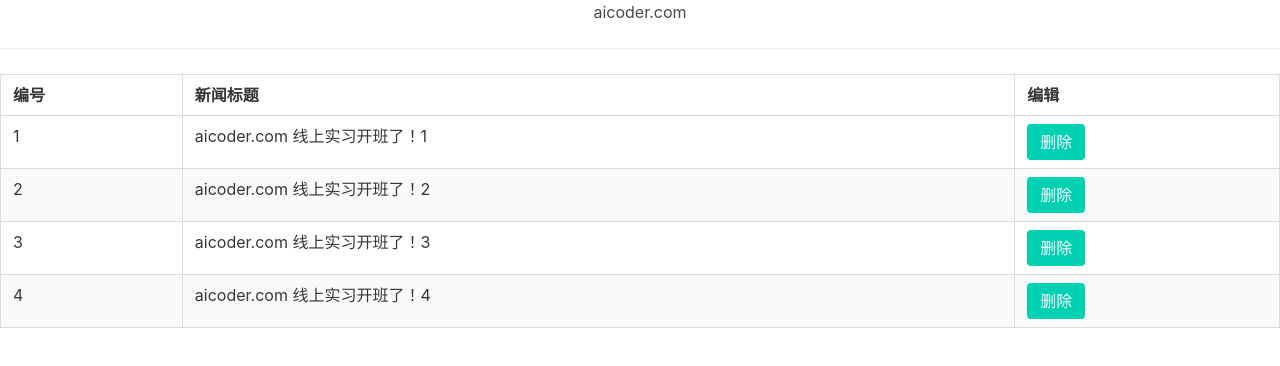
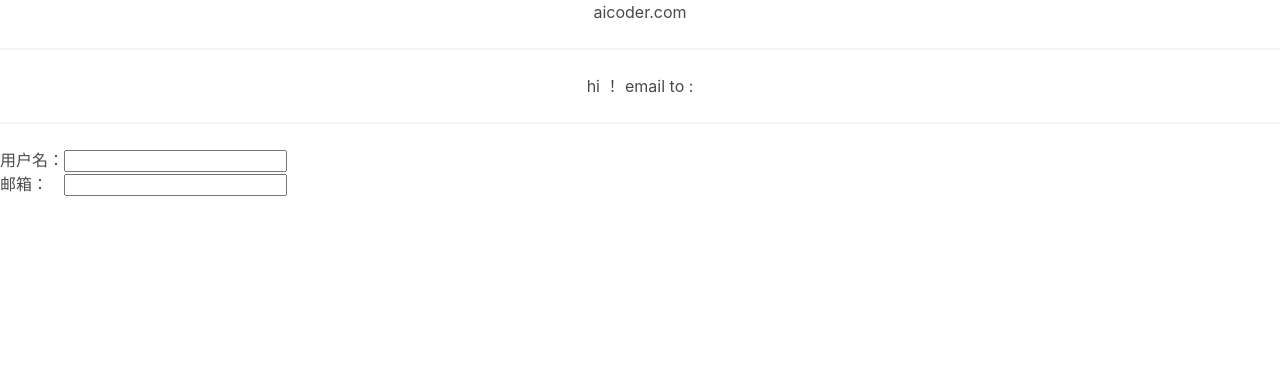
Before and after one commit to malun666/reactdemos, a React (Create React App) app: page / in a window 1280 px wide. Shown: the top 366 px of the page. Built offline with nearby package versions, Linux system fonts and the light colour scheme.

Commit message:
added the form

```diff
--- a/src/App.js
+++ b/src/App.js
@@ -8,7 +8,8 @@ import './App.css';
 // import ReactLife from './components/ReactLife';
 // import EventDemo from './components/EventDemo';
 
-import NewsList from './components/NewsList';
+// import NewsList from './components/NewsList';
+import FormDemo from './components/FormDmoe';
 
 class App extends Component {
   constructor(opt) {
@@ -50,7 +51,8 @@ class App extends Component {
         {/* <Clock />  */}
 
         {/* <EventDemo /> */}
-        <NewsList />
+        {/* <NewsList /> */}
+        <FormDemo />
       </div>
     );
   }
--- /dev/null
+++ b/src/components/FormDmoe.js
@@ -0,0 +1,66 @@
+import React, { Component } from 'react'
+
+class FromDemo extends Component {
+  constructor(opt) {
+    super(opt);
+    this.state = {
+      Name: '',
+      Mail: ''
+    };
+  }
+
+  handlerNameChange = (e) => {
+    this.setState({
+      Name: e.target.value
+    });
+  };
+
+  handlerEmailChange = (e) => {
+    this.setState({
+      Mail: e.target.value
+    });
+  }
+
+  render () {
+    return (
+      <div>
+        <p>
+          hi  { this.state.Name }！
+          email to : { this.state.Mail }
+        </p>
+        <hr/>
+        <form>
+          <table>
+            <tbody>
+              <tr>
+                <td><label htmlFor="txtName">用户名：</label></td>
+                <td>
+                  <input
+                    onChange={this.handlerNameChange}
+                    type="text"
+                    id="txtName"
+                    name="Name"
+                  />
+                </td>
+              </tr>
+              <tr>
+                <td><label htmlFor="txtMail">邮箱：</label></td>
+                <td>
+                  <input
+                    id="txtMail"
+                    type="text"
+                    name="Mail"
+                    onChange={this.handlerEmailChange}
+                  />
+                </td>
+              </tr>
+            </tbody>
+          </table>
+
+        </form>
+      </div>
+    )
+  }
+}
+
+export default FromDemo
```
